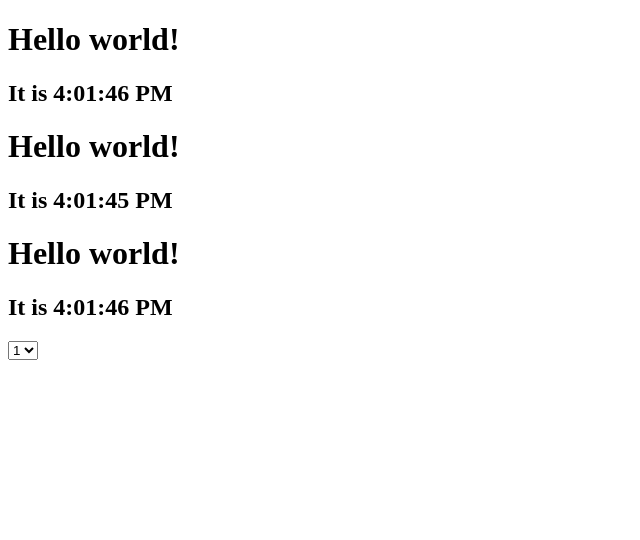
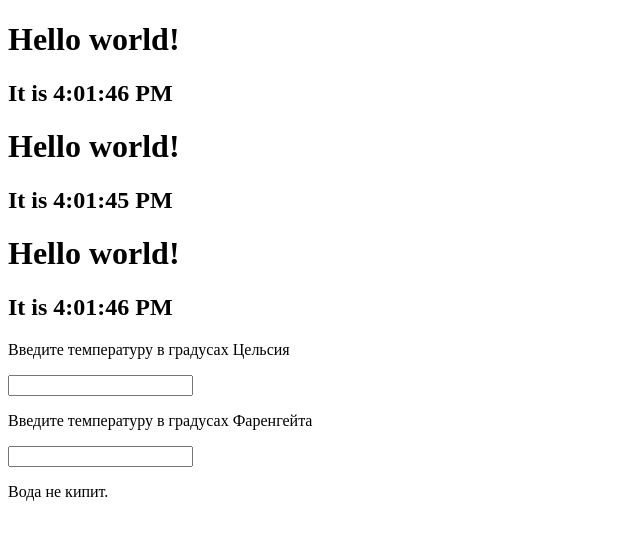
Before and after one commit to Artem0714/react-clock, a React (Create React App) app: page / in a window 1280 px wide. Shown: the top 540 px of the page, without its empty margins (0-640 px from the left). Built offline with nearby package versions, Linux system fonts and the light colour scheme.

Commit message:
build(components):create lifting state up

```diff
--- a/src/App.js
+++ b/src/App.js
@@ -1,7 +1,7 @@
 import React from "react";
+import Calculator from "./components/Calculator";
 import Clock from "./components/Clock";
-import { InputElement } from "./components/InputElement";
-import Training from "./components/Training";
+import TemperatureInput from "./components/TemperatureInput";
 
 function App() {
   return (
@@ -9,8 +9,7 @@
       <Clock timer="1000" />
       <Clock timer="2000" />
       <Clock timer="5000" />
-      <InputElement />
-
+      <Calculator />
     </div>
   );
 }
--- /dev/null
+++ b/src/components/BoilingVerdict.jsx
@@ -0,0 +1,8 @@
+import React from "react";
+
+export function BoilingVerdict(props) {
+    if (props.celsius >= 100) {
+        return <p>Вода кипит!</p>
+    }
+    return <p>Вода не кипит.</p>
+}
--- /dev/null
+++ b/src/components/Calculator.jsx
@@ -0,0 +1,62 @@
+import { BoilingVerdict } from "./BoilingVerdict";
+import React from "react";
+import TemperatureInput from "./TemperatureInput";
+
+function toCelsius(fahrenheit) {
+    return (fahrenheit - 32) * 5 / 9
+}
+
+function toFahrenheit(celsius) {
+    return (celsius * 9 / 5) + 32
+}
+
+function tryConvert (temperature, convert) {
+    const input = parseFloat(temperature);
+    if(Number.isNaN(input)){
+        return '';
+    }
+    const output = convert(input);
+    const rounded = Math.round(output * 1000) / 1000;
+    return rounded.toString();
+}
+
+class Calculator extends React.Component {
+    constructor (props) {
+        super(props);
+        this.state = {temperature: '', scale: 'c'};
+        this.handleCelsiusChange= this.handleCelsiusChange.bind(this);
+        this.handleFahrenheitChange= this.handleFahrenheitChange.bind(this);
+    }
+
+    handleCelsiusChange(temperature) {
+        this.setState({scale: 'c', temperature})
+    }
+
+    handleFahrenheitChange(temperature) {
+        this.setState({scale: 'f', temperature})
+    }
+
+    render() {
+        const scale = this.state.scale;
+        const temperature = this.state.temperature;
+        const celsius = scale === 'f' ? tryConvert(temperature, toCelsius) : temperature;
+        const fahrenheit = scale === 'c' ? tryConvert(temperature, toFahrenheit) : temperature;
+        return (
+            <>
+                <TemperatureInput
+                scale='c'
+                temperature = {celsius}
+                onTemperatureChange = {this.handleCelsiusChange}
+                />
+                <TemperatureInput
+                scale='f'
+                temperature = {fahrenheit}
+                onTemperatureChange = {this.handleFahrenheitChange}
+                />
+                <BoilingVerdict celsius ={parseFloat(celsius)}/>
+            </>
+        )
+    }
+}
+
+export default Calculator;
--- a/src/components/InputElement.jsx
+++ b/src/components/InputElement.jsx
@@ -29,20 +29,20 @@
 //     )
 // }
 
-export const InputElement = () => {
-    const [value, setValue] = useState(0)
+// export const InputElement = () => {
+//     const [value, setValue] = useState(0)
 
-    const items = ['1', '2', '3']
+//     const items = ['1', '2', '3']
 
-    const handlerChange = (e) => {
-        setValue(e.target.value)
-    }
+//     const handlerChange = (e) => {
+//         setValue(e.target.value)
+//     }
 
-    return (
-        <select value={value} onChange={(e) => {handlerChange}}>
-            {items.map((i) => (
-                <option key={i} value={i}>{i}</option>
-            ))}
-        </select>
-    )
-}
+//     return (
+//         <select value={value} onChange={() => {handlerChange}}>
+//             {items.map((i) => (
+//                 <option key={i} value={i}>{i}</option>
+//             ))}
+//         </select>
+//     )
+// }
--- /dev/null
+++ b/src/components/TemperatureInput.jsx
@@ -0,0 +1,33 @@
+import React from "react";
+
+const scaleNames ={
+    c: 'Цельсия',
+    f: 'Фаренгейта'
+};
+
+class TemperatureInput extends React.Component {
+    constructor (props) {
+        super(props);
+        this.handleChange = this.handleChange.bind(this);
+    }
+
+    handleChange(e) {
+        this.props.onTemperatureChange(e.target.value)
+    }
+
+    render() {
+        const temperature = this.props.temperature;
+        const scale = this.props.scale;
+        return (
+            <>
+                <p>Введите температуру в градусах {scaleNames[scale]}</p>
+                <input
+                    value ={temperature}
+                    onChange={this.handleChange}
+                />
+            </>
+        )
+    }
+}
+
+export default TemperatureInput;
```
